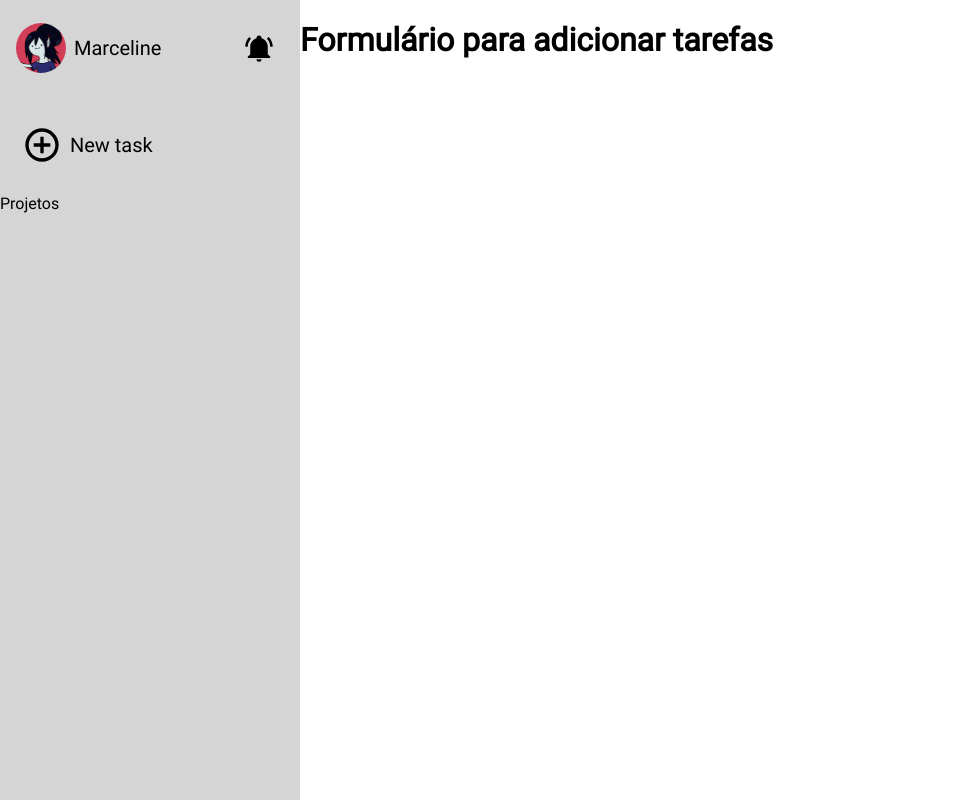
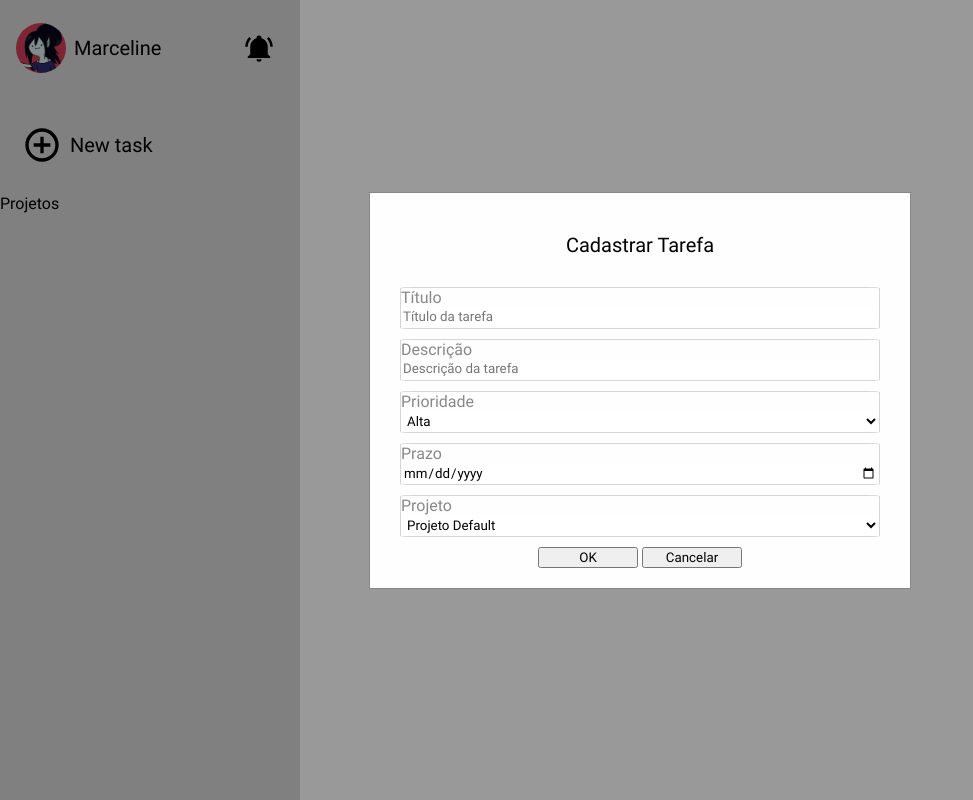
Before and after one commit to vjnnxx/todo-list, a website built with webpack: page src/index.html in a window 1280 px wide. Both pictures are taken after a click on the button "New task". Shown: the whole page, without its empty margins (0-973 px from the left). Built offline with nearby package versions, Linux system fonts and the light colour scheme.

Commit message:
Design do modal finalizado

```diff
--- a/src/index.html
+++ b/src/index.html
@@ -33,7 +33,59 @@
 
     </div>
 
+    <div class="modal">
 
+        <div class="modal-content">
+
+            <div class="modal-title">
+                <p>Cadastrar Tarefa</p>
+            </div>
+
+
+            <form action="" class="form-task">
+
+                <div class="form-row">
+                   <label for="title">Título</label>
+                    <input type="text" name="title" id="title" placeholder="Título da tarefa">
+                </div>
+
+
+                <div class="form-row">
+                    <label for="description">Descrição</label>
+                    <input type="text" name="description" id="description" placeholder="Descrição da tarefa">
+                </div>
+
+                <div class="form-row">
+                    <label for="priority">Prioridade</label>
+                    <select name="priority" id="priority">
+                        <option value="3">Alta</option>
+                        <option value="2">Média</option>
+                        <option value="1">Baixa</option>
+                    </select>
+                </div>
+
+                <div class="form-row">
+                    <label for="duedate">Prazo</label>
+                    <input type="date" name="duedate" id="duedate">
+                </div>
+
+                <div class="form-row">
+                    <!-- Usar js pra mudar opções com projetos salvos em local storage -->
+                    <label for="project">Projeto</label>
+                    <select name="project" id="project">
+                        <option value="#">Projeto Default</option>
+                    </select>
+                </div>
+
+                <div class="row-buttons">
+                    <button id="submit">OK</button>
+                    <button id="cancel">Cancelar</button>
+                </div>
+            </form>
+
+        </div>
+
+    </div>
 
 </body>
 </html>
--- a/src/index.js
+++ b/src/index.js
@@ -1,4 +1,4 @@
-import toDo from './scripts/toDo';
+import Task from './scripts/Task';
 import createProject from './scripts/project';
 import loadTopSection from './scripts/loadTopSection';
 import loadTaskSection from './scripts/loadTaskSection';
@@ -7,43 +7,14 @@ import notifyIcon from './icons/bell-ring.svg';
 import plusIcon from './icons/plus-circle-outline.svg';
 import styles from './style.css';
 
+const modalForm = document.querySelector('.form-task');
+
+modalForm.addEventListener('submit', (e)=>{
+    e.preventDefault();
+    console.log('paz')
+});
+
+
 loadTopSection(marcyIcon, notifyIcon);
 
 loadTaskSection(plusIcon);
-
-
-// let task1 = new toDo('Projeto final', 'Trabalho de conclusão de curso', 1, '09-05-2024');
-
-// const project = createProject('Projeto Padrão');
-
-// project.addTask(task1);
-
-// const divToDo = document.createElement('div');
-
-// const divProject = document.createElement('div');
-
-// const projectTitle = document.createElement('p');
-
-// divProject.appendChild(projectTitle);
-
-// projectTitle.textContent = `${project.getTitle()}`;
-
-// divToDo.classList.toggle('testando');
-
-// const toDos = project.getTasks();
-
-// toDos.forEach(toDo => {
-//     divToDo.innerHTML += `
-//     <p> ${toDo.title} </p>
-//     <p> ${toDo.dueDate} </p>
-//     <p> ${toDo.description} </p>
-//     <p> ${toDo.isComplete} </p>
-//     <p> ${toDo.priority} </p>
-// `;
-// });
-
-
-
-// divProject.appendChild(divToDo);
-
-// document.body.appendChild(divProject)
--- a/src/scripts/toDo.js
+++ b/src/scripts/Task.js
@@ -1,4 +1,4 @@
-class toDo {
+class Task {
     constructor(title, description, priority, dueDate){
         this.title = title;
         this.description = description;
@@ -16,4 +16,4 @@ class toDo {
     }
 }
 
-export default toDo;
+export default Task;
--- a/src/scripts/project.js
+++ b/src/scripts/project.js
@@ -3,8 +3,8 @@ function createProject(title){
 
     const projectTitle = title;
 
-    const addTask = (toDo) =>{
-        tasks.push(toDo);
+    const addTask = (Task) =>{
+        tasks.push(Task);
     };
 
     const getTitle = () => projectTitle;
--- a/src/scripts/showTaskForm.js
+++ b/src/scripts/showTaskForm.js
@@ -1,12 +1,16 @@
 function showTaskForm(){
-    const content = document.querySelector('.content');
+    const modal = document.querySelector('.modal');
+    modal.style.display = 'block';
 
-    const h1 = document.createElement('h1');
-    h1.textContent = 'Formulário para adicionar tarefas';
+    const submitForm = document.querySelector('#submit');
+    submitForm.addEventListener('click', ()=>{
+        createTask();
+    });
 
-    content.appendChild(h1);
-
-    //Não precisa necessariamente funcionar como aba, pode abrir um modal e etc
+    const closeModal = document.querySelector('#cancel');
+    closeModal.addEventListener('click', ()=>{
+        modal.style.display = 'none';
+    });
 }
 
 export default showTaskForm;
--- a/src/style.css
+++ b/src/style.css
@@ -71,3 +71,70 @@ body {
 .addTask>img{
     height: 40px;
 }
+
+/* Modal */
+
+.modal {
+    display: none; /* Hidden by default */
+    position: fixed; /* Stay in place */
+    z-index: 1; /* Sit on top */
+    left: 0;
+    top: 0;
+    width: 100%; /* Full width */
+    height: 100%; /* Full height */
+    overflow: auto; /* Enable scroll if needed */
+    background-color: rgb(0,0,0); /* Fallback color */
+    background-color: rgba(0,0,0,0.4); /* Black w/ opacity */
+  }
+
+  .modal-content {
+    background-color: #fefefe;
+    margin: 15% auto; /* 15% from the top and centered */
+    padding: 20px;
+    border: 1px solid #888;
+    width: 500px; /* Could be more or less, depending on screen size */
+  }
+
+  .form-row{
+    border: 1px solid #d5d5d5;
+    border-radius: 3%;
+    height: 40px;
+    display: flex;
+    flex-direction: column;
+    margin: 10px;
+
+  }
+
+  .form-row>input, .form-row>select{
+    border: none;
+    outline: none;
+    padding: 2px;
+
+  }
+
+  .form-row>label{
+    color: #888;
+  }
+
+  .form-row>select{
+    background-color: white;
+  }
+
+  .row-buttons{
+    display: flex;
+    justify-content: center;
+    gap: 4px;
+  }
+
+  .row-buttons>button{
+    width: 100px;
+  }
+
+  .modal-title{
+    display: flex;
+    justify-content: center;
+  }
+
+  .modal-title>p{
+    font-size: 20px;
+  }
```
